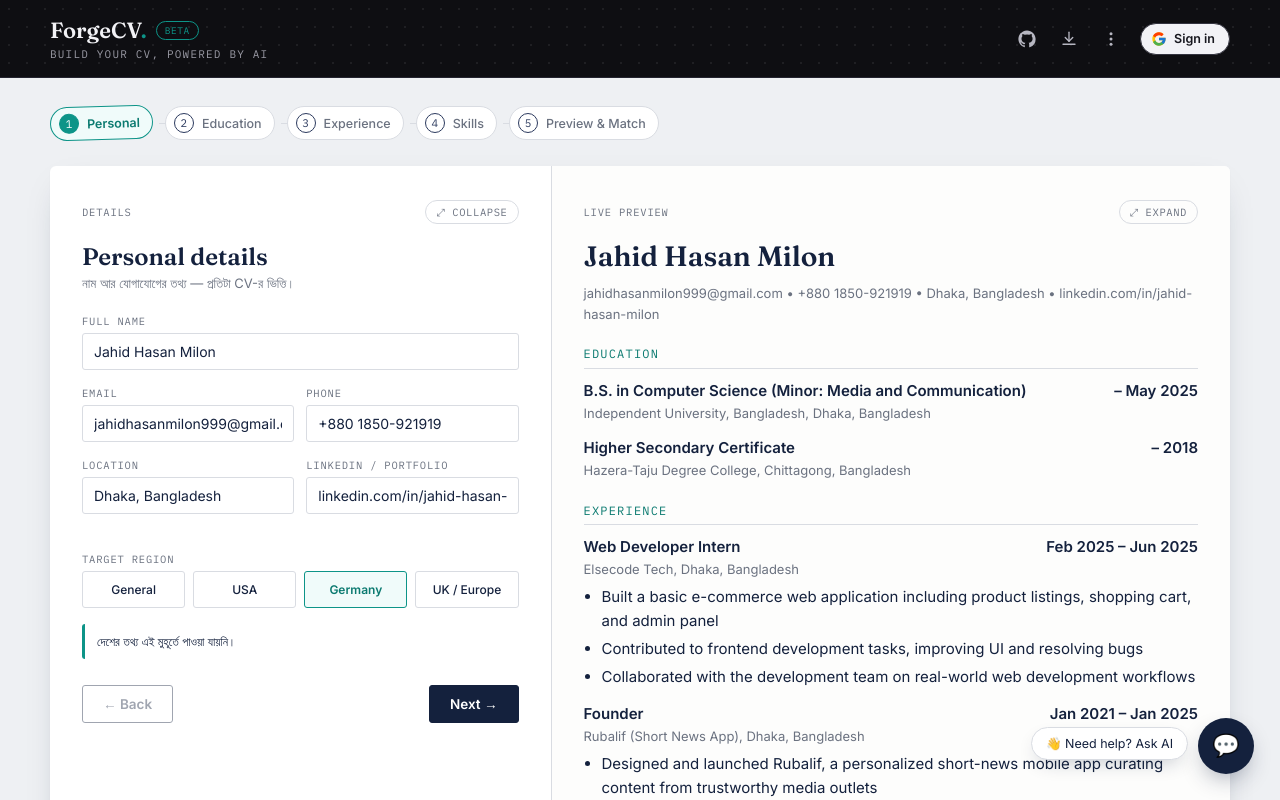
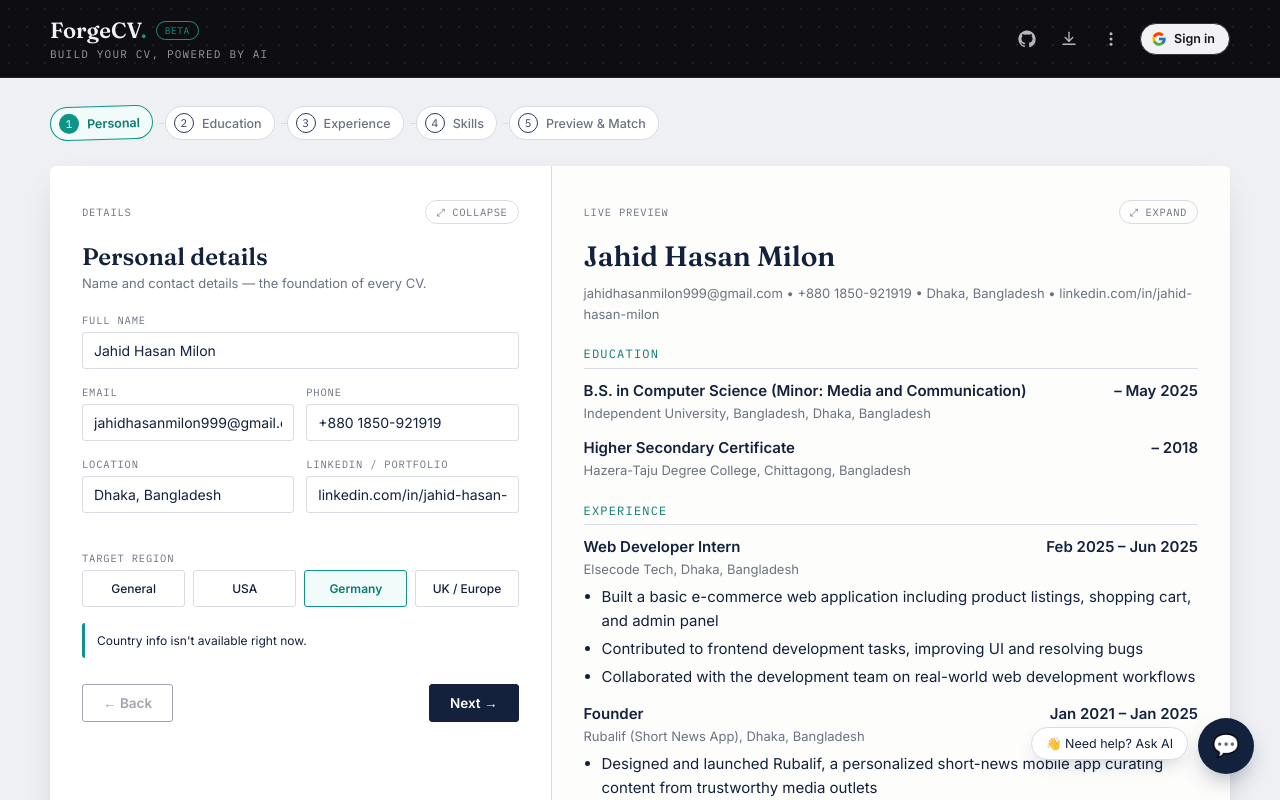
Before and after one commit to jahidhasanmilon/ForgeCV-AI_powered_CV_builder, a Next.js app: page / in a window 1280 px wide. Shown: the top 800 px of the page. Built offline with nearby package versions, Linux system fonts and the light colour scheme; no server answers.

Commit message:
Translate all UI text to English

```diff
--- a/src/components/CountryPanel.tsx
+++ b/src/components/CountryPanel.tsx
@@ -30,7 +30,7 @@ export default function CountryPanel({ countryCode }: { countryCode: string }) {
 
   return (
     <div className="country-tip" style={{ borderLeft: "3px solid var(--teal)" }}>
-      {loading && <span>দেশের তথ্য লোড হচ্ছে…</span>}
+      {loading && <span>Loading country info…</span>}
       {!loading && info && (
         <span>
           <strong>
@@ -44,7 +44,7 @@ export default function CountryPanel({ countryCode }: { countryCode: string }) {
           </span>
         </span>
       )}
-      {!loading && !info && <span>দেশের তথ্য এই মুহূর্তে পাওয়া যায়নি।</span>}
+      {!loading && !info && <span>Country info isn&apos;t available right now.</span>}
     </div>
   );
 }
--- a/src/components/CvPreviewDoc.tsx
+++ b/src/components/CvPreviewDoc.tsx
@@ -74,7 +74,7 @@ export default function CvPreviewDoc({ data }: { data: CvData }) {
         </>
       )}
 
-      {isEmpty && <div className="doc-empty">তথ্য যোগ করলে এখানে live preview দেখতে পাবেন।</div>}
+      {isEmpty && <div className="doc-empty">Add your details to see a live preview here.</div>}
     </div>
   );
 }
--- a/src/components/steps/EducationStep.tsx
+++ b/src/components/steps/EducationStep.tsx
@@ -8,7 +8,7 @@ export default function EducationStep() {
   return (
     <div>
       <h2 className="step-title">Education</h2>
-      <p className="step-sub">সবচেয়ে সাম্প্রতিক ডিগ্রি আগে দিন।</p>
+      <p className="step-sub">List your most recent degree first.</p>
 
       {data.education.map((ed, i) => (
         <div className="block-card" key={i}>
--- a/src/components/steps/ExperienceStep.tsx
+++ b/src/components/steps/ExperienceStep.tsx
@@ -32,7 +32,7 @@ export default function ExperienceStep() {
   return (
     <div>
       <h2 className="step-title">Experience</h2>
-      <p className="step-sub">Raw ভাষায় লিখুন কী করেছেন — AI (Claude) সেটা ATS bullet-এ রূপান্তর করে দেবে।</p>
+      <p className="step-sub">Write what you did in plain language — AI will turn it into an ATS-friendly bullet.</p>
 
       {data.experience.map((ex, i) => (
         <div className="block-card" key={i}>
--- a/src/components/steps/PersonalStep.tsx
+++ b/src/components/steps/PersonalStep.tsx
@@ -17,7 +17,7 @@ export default function PersonalStep() {
   return (
     <div>
       <h2 className="step-title">Personal details</h2>
-      <p className="step-sub">নাম আর যোগাযোগের তথ্য — প্রতিটা CV-র ভিত্তি।</p>
+      <p className="step-sub">Name and contact details — the foundation of every CV.</p>
 
       <div className="field">
         <label>Full name</label>
--- a/src/components/steps/PreviewStep.tsx
+++ b/src/components/steps/PreviewStep.tsx
@@ -47,7 +47,7 @@ export default function PreviewStep({ onBack }: { onBack: () => void }) {
   return (
     <div>
       <h2 className="step-title">Preview & job match</h2>
-      <p className="step-sub">Final CV দেখুন, PDF export করুন, অথবা একটা job description-এর সাথে ম্যাচ চেক করুন।</p>
+      <p className="step-sub">View your final CV, export it as a PDF, or check the match against a job description.</p>
 
       <div className="export-bar">
         <button className="btn" onClick={exportPdf}>
--- a/src/components/steps/SkillsStep.tsx
+++ b/src/components/steps/SkillsStep.tsx
@@ -18,7 +18,7 @@ export default function SkillsStep() {
   return (
     <div>
       <h2 className="step-title">Skills</h2>
-      <p className="step-sub">Technical ও soft skills — Enter চাপুন যোগ করতে।</p>
+      <p className="step-sub">Technical and soft skills — press Enter to add.</p>
       <div className="skill-chip-input">
         <input
           value={value}
```
